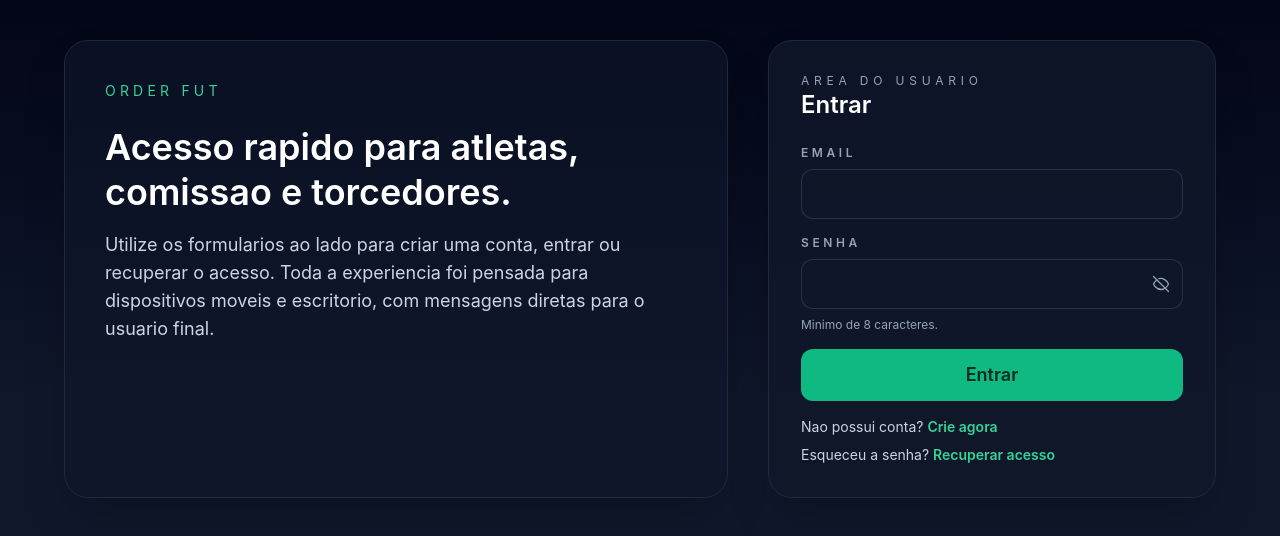
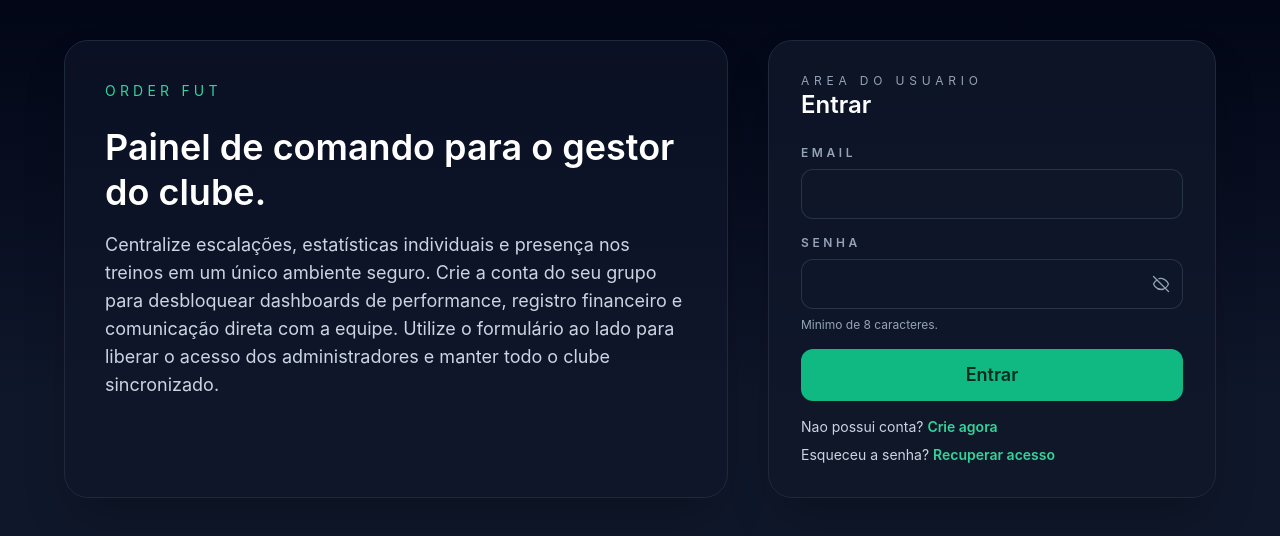
Before and after one commit to xivniciusz/Order-Fut, a React (Vite) app in the folder frontend/: page / in a window 1280 px wide. Shown: the top 536 px of the page. Built offline with nearby package versions, Linux system fonts and the light colour scheme; no server answers.

Commit message:
chore: alinhar mensagens da home ao gestor e orientar cors

```diff
--- a/frontend/src/App.tsx
+++ b/frontend/src/App.tsx
@@ -376,10 +376,11 @@ function App() {
       <div className="mx-auto flex w-full max-w-6xl flex-col gap-10 lg:flex-row">
         <section className="flex-1 rounded-3xl border border-slate-800 bg-slate-900/60 p-10 shadow-2xl">
           <p className="text-sm uppercase tracking-[0.3em] text-emerald-400">Order Fut</p>
-          <h1 className="mt-6 text-4xl font-semibold leading-tight text-white">Acesso rapido para atletas, comissao e torcedores.</h1>
+          <h1 className="mt-6 text-4xl font-semibold leading-tight text-white">Painel de comando para o gestor do clube.</h1>
           <p className="mt-4 text-lg text-slate-300">
-            Utilize os formularios ao lado para criar uma conta, entrar ou recuperar o acesso. Toda a experiencia foi pensada
-            para dispositivos moveis e escritorio, com mensagens diretas para o usuario final.
+            Centralize escalações, estatísticas individuais e presença nos treinos em um único ambiente seguro. Crie a conta
+            do seu grupo para desbloquear dashboards de performance, registro financeiro e comunicação direta com a equipe.
+            Utilize o formulário ao lado para liberar o acesso dos administradores e manter todo o clube sincronizado.
           </p>
           {authResult && (
             <div className="mt-8 rounded-2xl border border-emerald-500/30 bg-emerald-500/5 p-6 text-sm text-emerald-100">
```
